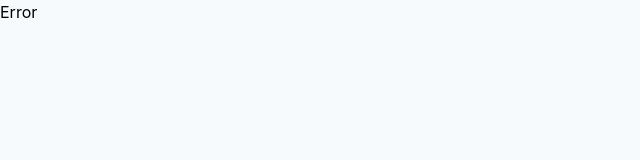
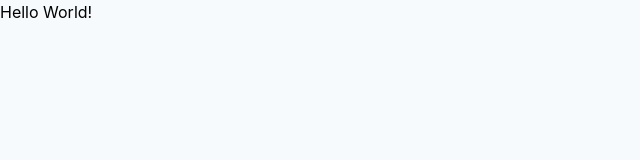
Before and after one commit to AndreiNPaun/passport-auth, a React (Create React App) app in the folder client/: page /edit-profile in a window 1280 px wide. Before the commit this address had no page. Shown: the top 160 px of the page, without its empty margins (0-640 px from the left). Built offline with nearby package versions, Linux system fonts and the light colour scheme.

Commit message:
edit profile test

```diff
--- a/client/src/App.js
+++ b/client/src/App.js
@@ -9,6 +9,7 @@ import ErrorPage from './pages/Error';
 import HomePage from './pages/Home';
 import LoginCheck from './pages/LoginCheck';
 import CreateAccountPage from './pages/CreateAccount';
+import EditProfilePage from './pages/EditProfile.js';
 
 const router = createBrowserRouter([
   {
@@ -21,6 +22,10 @@ const router = createBrowserRouter([
       {
         path: 'create-account',
         element: <CreateAccountPage />,
+      },
+      {
+        path: 'edit-profile',
+        element: <EditProfilePage />,
       },
     ],
   },
--- /dev/null
+++ b/client/src/components/EditProfile.js
@@ -0,0 +1,11 @@
+import React from 'react';
+
+const EditProfile = () => {
+  return (
+    <>
+      <p>Hello World!</p>
+    </>
+  );
+};
+
+export default EditProfile;
--- a/client/src/components/MainNavigation.js
+++ b/client/src/components/MainNavigation.js
@@ -1,6 +1,7 @@
 import React from 'react';
+import { Link as RouterLink } from 'react-router-dom';
 import { useSelector } from 'react-redux';
-import { Box, Flex, Text } from '@chakra-ui/react';
+import { Flex, Box, Link, Text } from '@chakra-ui/react';
 
 import Logout from '../components/Authentication/Logout';
 
@@ -22,11 +23,16 @@ const MainNavigation = () => {
       color="gray.700"
     >
       <Flex align="center" mr={5}>
-        <Text fontSize="xl" fontWeight="bold">
+        <Text as={RouterLink} to="" fontSize="xl" fontWeight="bold">
           Auth
         </Text>
       </Flex>
-      <Logout />
+      <Box>
+        <Logout />
+        <Link m="0 1rem" as={RouterLink} to="edit-profile">
+          Edit Profile
+        </Link>
+      </Box>
     </Flex>
   );
 };
--- /dev/null
+++ b/client/src/pages/EditProfile.js
@@ -0,0 +1,7 @@
+import EditProfile from '../components/EditProfile';
+
+const EditProfilePage = () => {
+  return <EditProfile />;
+};
+
+export default EditProfilePage;
```
